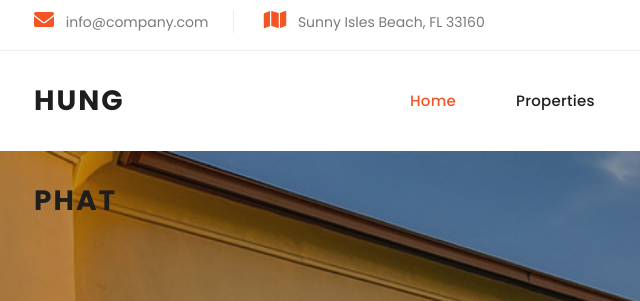
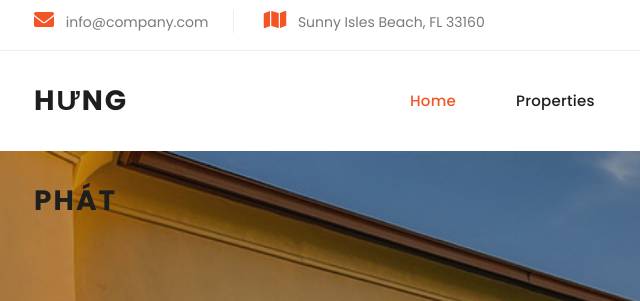
Before and after one commit to vietsnake7/peaceland.github.io, a plain HTML site: page index.html in a window 1280 px wide. Shown: the top 301 px of the page, 48-688 px from the left. Drawn offline with nearby package versions, Linux system fonts and the light colour scheme.

Commit message:
Update index.html

```diff
--- a/index.html
+++ b/index.html
@@ -72,7 +72,7 @@ https://templatemo.com/tm-591-villa-agency
                 <nav class="main-nav">
                     <!-- ***** Logo Start ***** -->
                     <a href="index.html" class="logo">
-                        <h1>Hung Phat</h1>
+                        <h1>HƯNG PHÁT</h1>
                     </a>
                     <!-- ***** Logo End ***** -->
                     <!-- ***** Menu Start ***** -->
```
